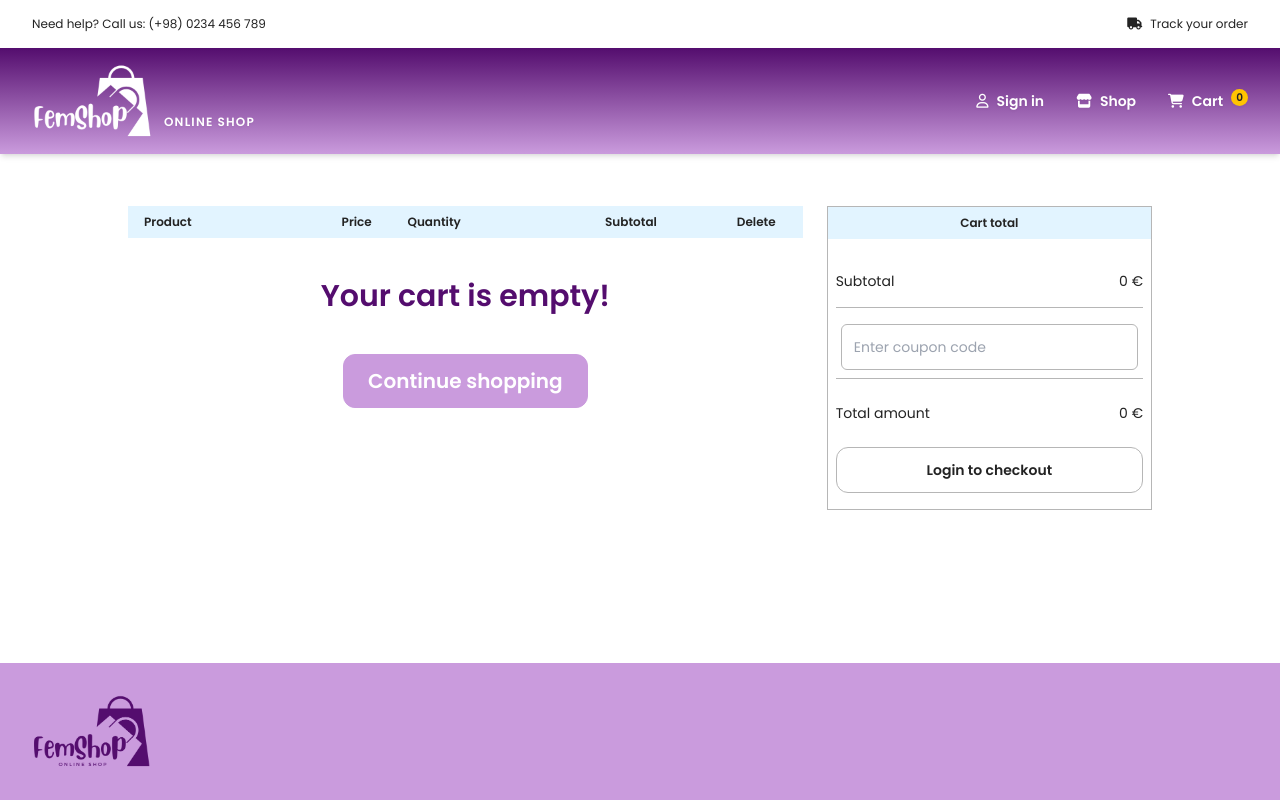
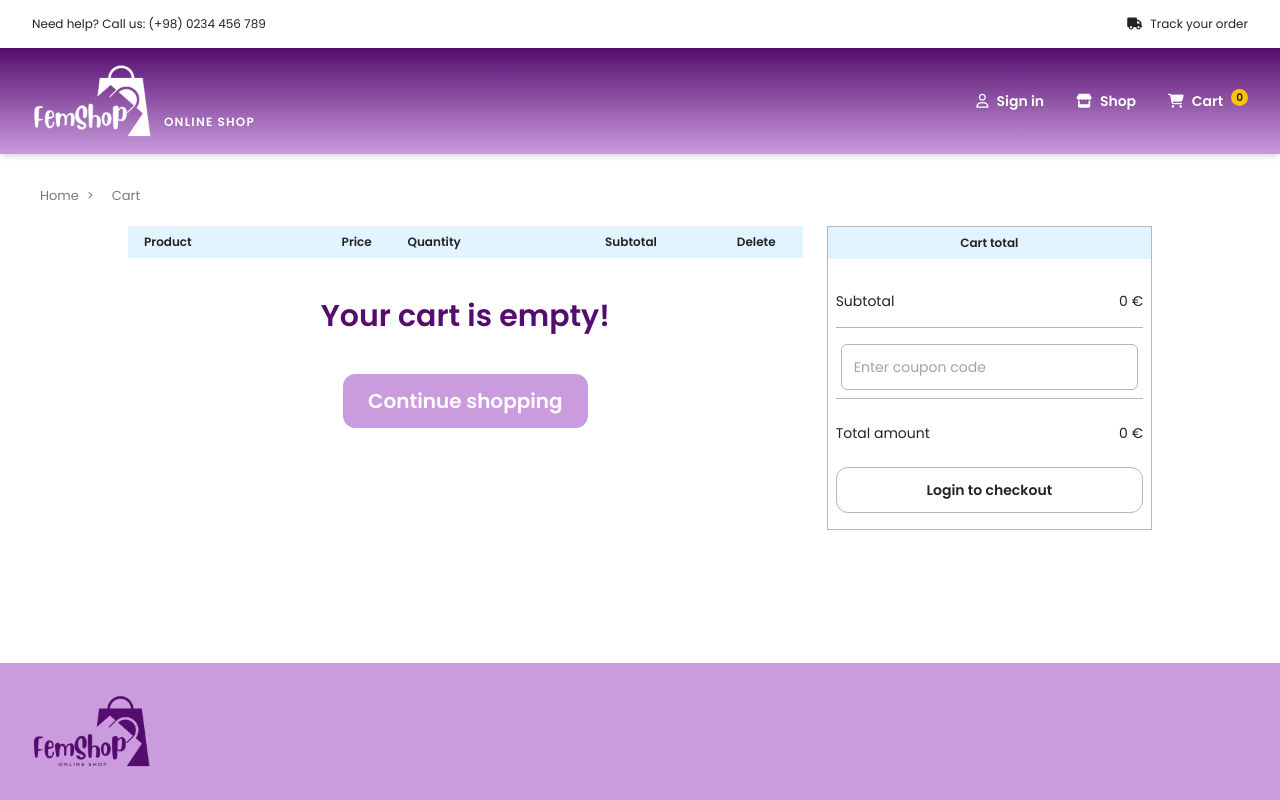
Before and after one commit to Jocelyn212/ProyectoFinal, a Vue app in the folder femShop/: page /cart in a window 1280 px wide. Built offline with nearby package versions, Linux system fonts and the light colour scheme.

Commit message:
Breadcrumbs

```diff
--- /dev/null
+++ b/femShop/src/components/Breadcrumb.vue
@@ -0,0 +1,103 @@
+<template>
+    <nav class="breadcrumb" v-if="breadcrumbs.length">
+      <ul>
+        <li v-for="(crumb, index) in breadcrumbs" :key="index">
+          <router-link :to="crumb.path" v-if="crumb.path">{{ crumb.label }}</router-link>
+          <span v-else>{{ crumb.label }}</span>
+        </li>
+      </ul>
+    </nav>
+  </template>
+
+  <script>
+    export default {
+        name: "Breadcrumb",
+        props: {
+            productTitle: "",
+            categoryName: "",
+        },
+
+        data() {
+            return {
+                breadcrumbs: [],
+            };
+        },
+        watch: {
+            productTitle: {
+                handler: "generateBreadcrumbs",
+                immediate: true,
+            },
+             categoryName(newCategory) {
+                this.generateBreadcrumbs(newCategory);
+            },
+        },
+        mounted() {
+            this.generateBreadcrumbs(this.categoryName);
+        },
+        methods: {
+            getBreadcrumbMap() {
+                return {
+                    home: [{ label: "Home", path: "/" }],
+                    shop: [
+                        { label: "Home", path: "/" },
+                        { label: "Shop", path: "/shop" },
+                    ],
+                    category: [
+                        { label: "Home", path: "/" },
+                        { label: "Shop", path: "/shop" },
+                         { label: this.categoryName || "Category", path: null },
+                    ],
+                    product: [
+                        { label: "Home", path: "/" },
+                        { label: "Shop", path: "/shop" },
+                        { label: this.categoryName || "All products", path: "/shop" },
+                        { label: this.productTitle || "Product", path: null },
+                    ],
+                    cart: [
+                        { label: "Home", path: "/" },
+                        { label: "Cart", path: "/cart" },
+                    ],
+                };
+            },
+            generateBreadcrumbs(categoryName) {
+                const appEl = document.getElementById("app");
+                if (appEl) {
+                    const classList = Array.from(appEl.classList);
+                    const breadcrumbMap = this.getBreadcrumbMap();
+                    const activeClass = classList.find((cls) => breadcrumbMap[cls]);
+                    if (activeClass) {
+                    this.breadcrumbs = breadcrumbMap[activeClass];
+                 // Si estamos en la página Shop, agregamos la categoría al breadcrumb
+                        if (activeClass === "shop" && categoryName) {
+                            this.breadcrumbs.push({ label: categoryName, path: null });
+                        }
+
+                    }
+                }
+            },
+        },
+    };
+  </script>
+
+  <style>
+    .breadcrumb ul {
+        list-style: none;
+        display: flex;
+        gap: 10px;
+        padding: 0;
+        margin: 0;
+    }
+    .breadcrumb li {
+        display: inline;
+        font-size: small;
+        color: #7a7a7a;
+    }
+    .breadcrumb li a:hover{
+        text-decoration: underline;
+    }
+    .breadcrumb li:not(:last-child)::after {
+        content: ">";
+        margin: 0 8px;
+        color: #7a7a7a;
+    }
+  </style>
--- a/femShop/src/main.js
+++ b/femShop/src/main.js
@@ -17,15 +17,11 @@ const router = createRouter({
 // Agregar clases al div in .app (en index.html)
   router.afterEach((to) => {
     const appDiv = document.getElementById("app");
-
-    // Limpia las clases previas
     appDiv.className = "";
-
-    // Agrega una clase basada en el nombre de la ruta
     if (to.name) {
-      appDiv.classList.add(`page-${to.name}`);
+      appDiv.classList.add(`${to.name}`);
     } else {
-      appDiv.classList.add("page-default");
+      appDiv.classList.add("default");
     }
   });
 
--- a/femShop/src/style.css
+++ b/femShop/src/style.css
@@ -7,6 +7,9 @@ body {
 }
 .container {
   @apply max-w-screen-xl mx-auto w-full md:px-8 px-2 flex;
+}
+.breadcrumb{
+  @apply max-w-screen-xl mx-auto w-full md:px-10 px-2 sm:flex hidden md:mb-4 mb-0 md:mt-0 mt-2 md:ml-0 ml-2
 }
 main {
   @apply grow w-full md:pt-8 pt-2 relative z-30;
--- a/femShop/src/views/Cart.vue
+++ b/femShop/src/views/Cart.vue
@@ -1,5 +1,6 @@
 <template>
 <main  class="w-full">
+    <Breadcrumb />
     <div class="container mt-5">
         <div class="cart-container max-w-screen-lg mx-auto">
             <div class="product-list">
@@ -113,6 +114,7 @@
 </template>
 <script>
     import QuantitySelector from "../components/QuantitySelector.vue";
+    import Breadcrumb from "../components/Breadcrumb.vue";
     import LoginModal from "../components/LoginModal.vue";
     import { useCartStore} from "../stores/cart"
     import { useActiveUserStore} from "../stores/user"
@@ -132,7 +134,7 @@
 
             }
         },
-        components: { QuantitySelector, LoginModal },
+        components: { QuantitySelector, LoginModal, Breadcrumb },
 
         computed:{
             ...mapStores(useCartStore, useActiveUserStore),
--- a/femShop/src/views/Home.vue
+++ b/femShop/src/views/Home.vue
@@ -28,39 +28,39 @@
  </script>
 
  <style>
-   .page-home .home{
+   .home .home{
         width:100%;
         height: 100vh;
         background:  url('../img/home3.webp') no-repeat center/cover;
         position:relative;
 
     }
-    .page-home header > div.container.flex{
+    .home header > div.container.flex{
         display:none
     }
-    .page-home header .header-gradient{
+    .home header .header-gradient{
         background-color: #540D6E!important;
         background-image: none!important;
         box-shadow: none!important;
     }
-    .page-home .bg{
+    .home .bg{
         background-color: #00000060;
     }
-    .page-home footer{
+    .home footer{
         display:none!important
     }
-    .page-home  .shop-now{
+    .home  .shop-now{
         -webkit-text-stroke: 3px #540D6E;
         text-shadow: 0 0 0 #232323;
         transition: all 250ms;
     }
-    .page-home .shop-now a{
+    .home .shop-now a{
         -webkit-text-stroke: 1.5px #540D6E;
         outline:1.5px!important;
         text-decoration:none
     }
     @media (min-width: 640px) {
-        .page-home header .logo img {
+        .home header .logo img {
             width: 160px;
         }
     }
--- a/femShop/src/views/Product.vue
+++ b/femShop/src/views/Product.vue
@@ -1,5 +1,6 @@
 <template>
     <main>
+        <Breadcrumb :productTitle="product.title" :categoryName="product.category.name" />
         <div class="container">
             <div class="product-card" >
             <!-- Images -->
@@ -69,13 +70,14 @@
  </template>
  <script>
     import QuantitySelector from "../components/QuantitySelector.vue";
+    import Breadcrumb from "../components/Breadcrumb.vue";
     import { useCartStore} from "../stores/cart"
     import {mapStores} from "pinia"
     import {getProduct} from "../firebase"
 
     export default {
         name: "Product",
-        components: { QuantitySelector },
+        components: { QuantitySelector, Breadcrumb },
     data() {
             return {
                 product: {
@@ -83,7 +85,8 @@
                     title: '',
                     price: 0,
                     description: '',
-                    images: []
+                    images: [],
+                    category: { name: '' },
                 },
                 quantity: 1,
                 isImgModalOpen: false,
--- a/femShop/src/views/Shop.vue
+++ b/femShop/src/views/Shop.vue
@@ -1,5 +1,6 @@
 <template>
     <main>
+        <Breadcrumb :categoryName="selectedCategory ? selectedCategory.name : ''" />
         <div class="container flex-col relative">
             <h2 v-if="products" class="title-1 text-center mt-4 relative z-20 sm:block hidden">{{ selectedCategory ? selectedCategory.name : 'All products' }}</h2>
 
@@ -34,13 +35,14 @@
 
  <script>
  import axios from "axios";
+ import Breadcrumb from "../components/Breadcrumb.vue";
  import Card from "../components/Card.vue";
  import { getAllProducts } from "../firebase"; // Asegúrate de importar el método correcto
 
  export default {
      name: "Shop",
      components: {
-         Card
+         Card, Breadcrumb
      },
      data() {
          return {
@@ -59,7 +61,7 @@
                  this.products = response;
                  this.filteredProducts = this.products;
                  this.extractCategories(); // Extraer categorías de los productos
-                 console.log(response)
+                 this.checkCategoryParam(); // Comprobamos si hay un parámetro de categoría en la URL
              } catch(error) {
                  console.log(error)
              }
@@ -91,6 +93,17 @@
          toggleMenu() {
             this.CatisOpen = !this.CatisOpen;
         },
+
+     },
+     watch: {
+        // Observamos los cambios en selectedCategory
+        selectedCategory(newCategory) {
+        // Cuando cambie la categoría, actualizamos el breadcrumb
+            this.$nextTick(() => {
+                // Usamos $nextTick para asegurarnos de que la actualización ocurra después de que el DOM haya sido actualizado
+                this.$root.$emit('updateBreadcrumb', newCategory ? newCategory.name : 'All Products');
+            });
+        },
     },
      mounted() {
          this.getProductData();
```
Lines whose indentation alone changed are shown as unchanged.
